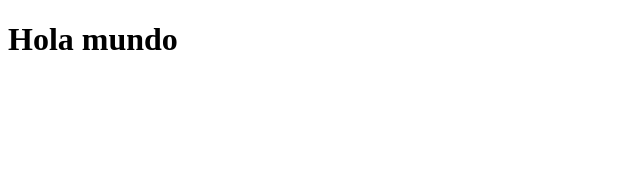
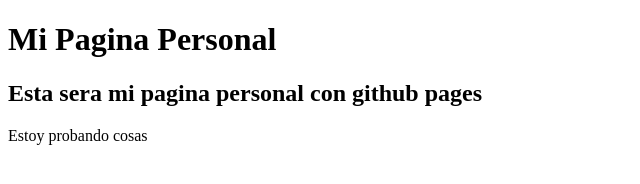
Before and after one commit to Sica1209/Sica1209.github.io, a plain HTML site: page index.html in a window 1280 px wide. Shown: the whole page, without its empty margins (0-640 px from the left). Drawn offline with Linux system fonts and the light colour scheme.

Commit message:
Update heading and add introductory text

```diff
--- a/index.html
+++ b/index.html
@@ -7,6 +7,9 @@
     <title>Mi página — Sica1209</title>
 </head>
 <body>
-    <h1>Hola mundo</h1>
+    <h1>Mi Pagina Personal</h1>
+    <h2>Esta sera mi pagina personal con github pages</h2>
+    <p>Estoy probando cosas</p>
+
 </body>
 </html>
```
